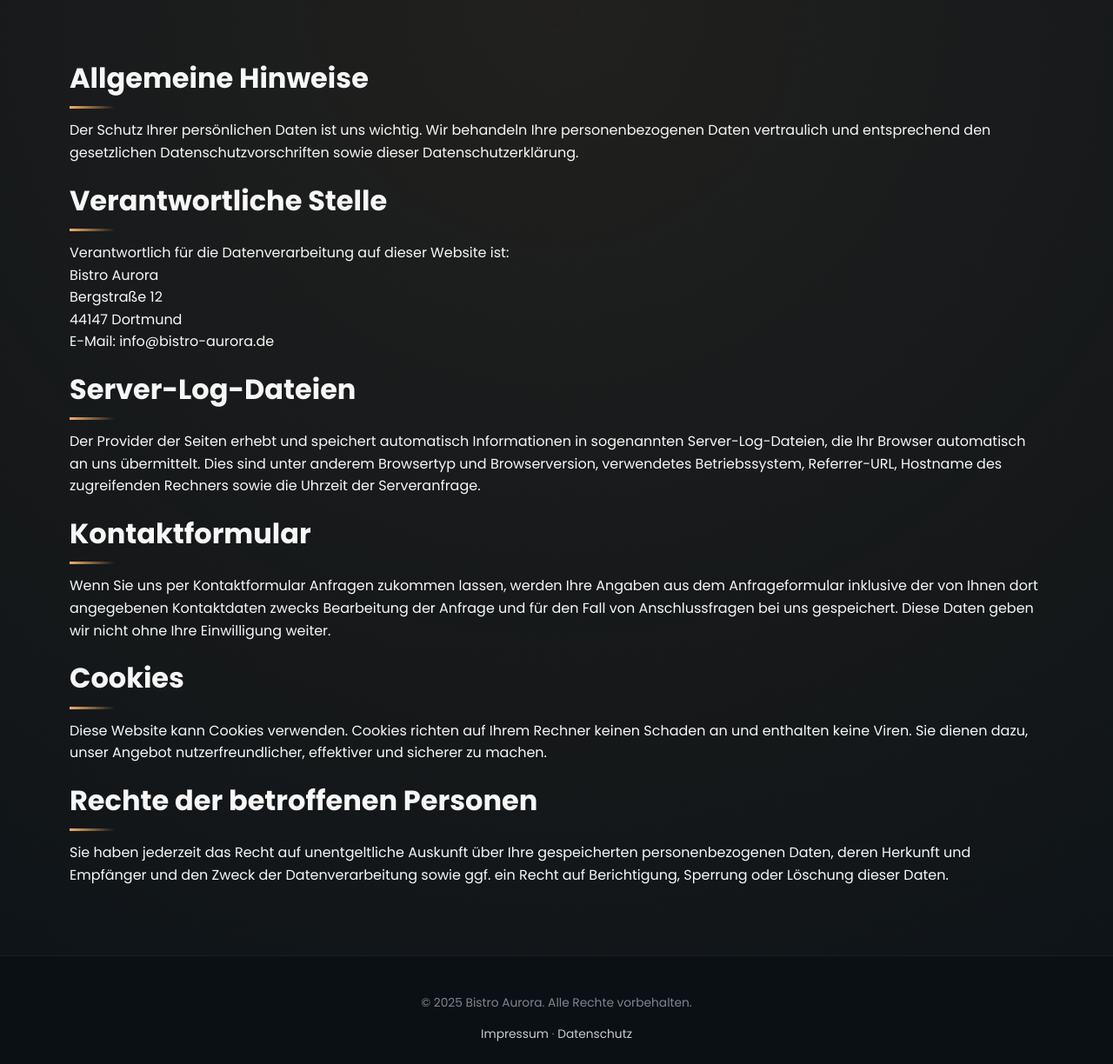
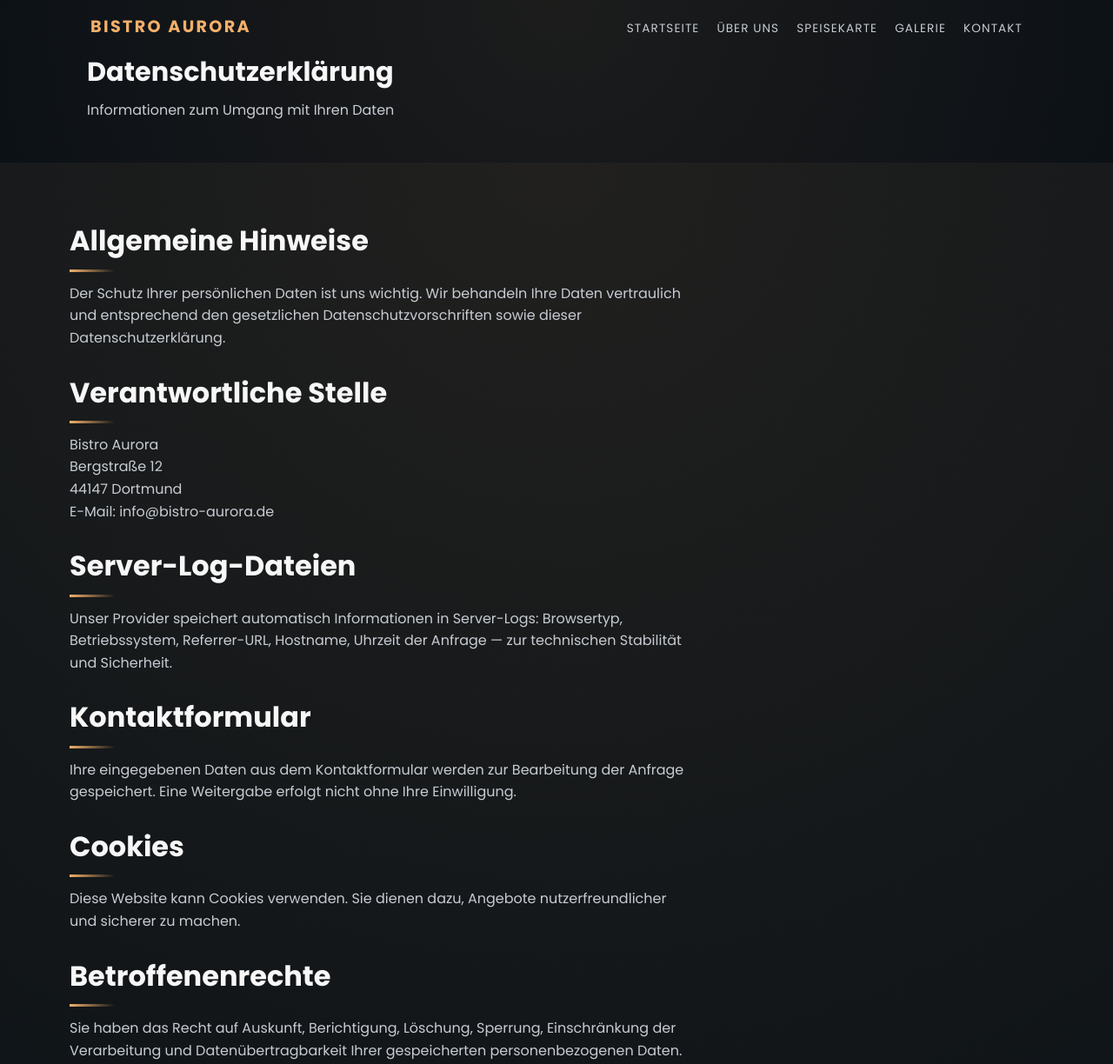
Before and after one commit to Pixel-Mensch/Bistro-Aurora, a plain HTML site: page datenschutz.html in a window 1280 px wide. Shown: the top 1224 px of the page at 87% size. Drawn offline with Linux system fonts and the light colour scheme.

Commit message:
Feinschliff hier und da

```diff
--- a/datenschutz.html
+++ b/datenschutz.html
@@ -1,36 +1,5 @@
 <!DOCTYPE html>
 <html lang="de">
-  <head>
-    <meta charset="UTF-8" />
-    <meta name="viewport" content="width=device-width, initial-scale=1.0" />
-    <title>Datenschutzerklärung – Bistro Aurora</title>
-    <link rel="preconnect" href="https://fonts.googleapis.com" />
-    <link rel="preconnect" href="https://fonts.gstatic.com" crossorigin />
-    <link
-      href="https://fonts.googleapis.com/css2?family=Poppins:wght@300;400;600;700&display=swap"
-      rel="stylesheet"
-    />
-    <link rel="stylesheet" href="css/mainstyles.css" />
-    <link rel="stylesheet" href="css/recht.css" />
-    <link
-      rel="apple-touch-icon"
-      sizes="180x180"
-      href="Bilder/apple-touch-icon.png"
-    />
-    <link
-      rel="icon"
-      type="image/png"
-      sizes="32x32"
-      href="Bilder/favicon-32.png"
-    />
-    <link
-      rel="icon"
-      type="image/png"
-      sizes="16x16"
-      href="Bilder/favicon-16.png"
-    />
-  </head>
-  <body>
   <head>
     <meta charset="UTF-8" />
     <meta name="viewport" content="width=device-width, initial-scale=1.0" />
@@ -39,19 +8,16 @@
 
     <meta
       name="description"
-        content="Datenschutzerklärung des Bistro Aurora in Dortmund: Informationen zur Verarbeitung personenbezogener Daten, Server-Logs, Kontaktformular und Rechten der Nutzer."
+      content="Datenschutzerklärung des Bistro Aurora in Dortmund: Informationen zur Verarbeitung personenbezogener Daten, Kontaktformular, Cookies und Nutzerrechte."
     />
     <meta name="robots" content="index, follow" />
     <meta name="theme-color" content="#0f1418" />
 
     <!-- Open Graph -->
-      <meta
-        property="og:title"
-        content="Datenschutzerklärung – Bistro Aurora"
-      />
+    <meta property="og:title" content="Datenschutzerklärung – Bistro Aurora" />
     <meta
       property="og:description"
-        content="Informationen zum Datenschutz im Bistro Aurora: verantwortliche Stelle, erhobene Daten, Kontaktformular und Ihre Rechte."
+      content="Informationen zum Datenschutz im Bistro Aurora: Verantwortliche Stelle, erhobene Daten, Kontaktformular und Ihre Rechte."
     />
     <meta property="og:type" content="website" />
     <meta
@@ -70,23 +36,41 @@
       href="https://fonts.googleapis.com/css2?family=Poppins:wght@300;400;600;700&display=swap"
       rel="stylesheet"
     />
-      <link rel="stylesheet" href="css/styles.css" />
+    <link rel="stylesheet" href="css/mainstyles.css" />
+    <link rel="stylesheet" href="css/recht.css" />
   </head>
 
+  <body>
+    <header class="page-header">
+      <nav class="nav">
+        <h1 class="logo">Bistro Aurora</h1>
+        <ul>
+          <li><a href="index.html">Startseite</a></li>
+          <li><a href="ueber-uns.html">Über uns</a></li>
+          <li><a href="speisekarte.html">Speisekarte</a></li>
+          <li><a href="galerie.html">Galerie</a></li>
+          <li><a href="kontakt.html">Kontakt</a></li>
+        </ul>
+      </nav>
+
+      <div class="page-hero inner">
+        <h2>Datenschutzerklärung</h2>
+        <p>Informationen zum Umgang mit Ihren Daten</p>
+      </div>
+    </header>
+
     <main>
-      <section class="section">
+      <section class="section legal">
         <div class="inner">
           <h2>Allgemeine Hinweise</h2>
           <p>
             Der Schutz Ihrer persönlichen Daten ist uns wichtig. Wir behandeln
-            Ihre personenbezogenen Daten vertraulich und entsprechend den
-            gesetzlichen Datenschutzvorschriften sowie dieser
-            Datenschutzerklärung.
+            Ihre Daten vertraulich und entsprechend den gesetzlichen
+            Datenschutzvorschriften sowie dieser Datenschutzerklärung.
           </p>
 
           <h2>Verantwortliche Stelle</h2>
           <p>
-            Verantwortlich für die Datenverarbeitung auf dieser Website ist:<br />
             Bistro Aurora<br />
             Bergstraße 12<br />
             44147 Dortmund<br />
@@ -95,37 +79,29 @@
 
           <h2>Server-Log-Dateien</h2>
           <p>
-            Der Provider der Seiten erhebt und speichert automatisch
-            Informationen in sogenannten Server-Log-Dateien, die Ihr Browser
-            automatisch an uns übermittelt. Dies sind unter anderem Browsertyp
-            und Browserversion, verwendetes Betriebssystem, Referrer-URL,
-            Hostname des zugreifenden Rechners sowie die Uhrzeit der
-            Serveranfrage.
+            Unser Provider speichert automatisch Informationen in Server-Logs:
+            Browsertyp, Betriebssystem, Referrer-URL, Hostname, Uhrzeit der
+            Anfrage — zur technischen Stabilität und Sicherheit.
           </p>
 
           <h2>Kontaktformular</h2>
           <p>
-            Wenn Sie uns per Kontaktformular Anfragen zukommen lassen, werden
-            Ihre Angaben aus dem Anfrageformular inklusive der von Ihnen dort
-            angegebenen Kontaktdaten zwecks Bearbeitung der Anfrage und für den
-            Fall von Anschlussfragen bei uns gespeichert. Diese Daten geben wir
-            nicht ohne Ihre Einwilligung weiter.
+            Ihre eingegebenen Daten aus dem Kontaktformular werden zur
+            Bearbeitung der Anfrage gespeichert. Eine Weitergabe erfolgt nicht
+            ohne Ihre Einwilligung.
           </p>
 
           <h2>Cookies</h2>
           <p>
-            Diese Website kann Cookies verwenden. Cookies richten auf Ihrem
-            Rechner keinen Schaden an und enthalten keine Viren. Sie dienen
-            dazu, unser Angebot nutzerfreundlicher, effektiver und sicherer zu
-            machen.
+            Diese Website kann Cookies verwenden. Sie dienen dazu, Angebote
+            nutzerfreundlicher und sicherer zu machen.
           </p>
 
-          <h2>Rechte der betroffenen Personen</h2>
+          <h2>Betroffenenrechte</h2>
           <p>
-            Sie haben jederzeit das Recht auf unentgeltliche Auskunft über Ihre
-            gespeicherten personenbezogenen Daten, deren Herkunft und Empfänger
-            und den Zweck der Datenverarbeitung sowie ggf. ein Recht auf
-            Berichtigung, Sperrung oder Löschung dieser Daten.
+            Sie haben das Recht auf Auskunft, Berichtigung, Löschung, Sperrung,
+            Einschränkung der Verarbeitung und Datenübertragbarkeit Ihrer
+            gespeicherten personenbezogenen Daten.
           </p>
         </div>
       </section>
```
Also changed, not shown: impressum.html (+26 -37 lines), ueber-uns.html (+35 -61 lines), README.md. Lines whose indentation alone changed are shown as unchanged.
